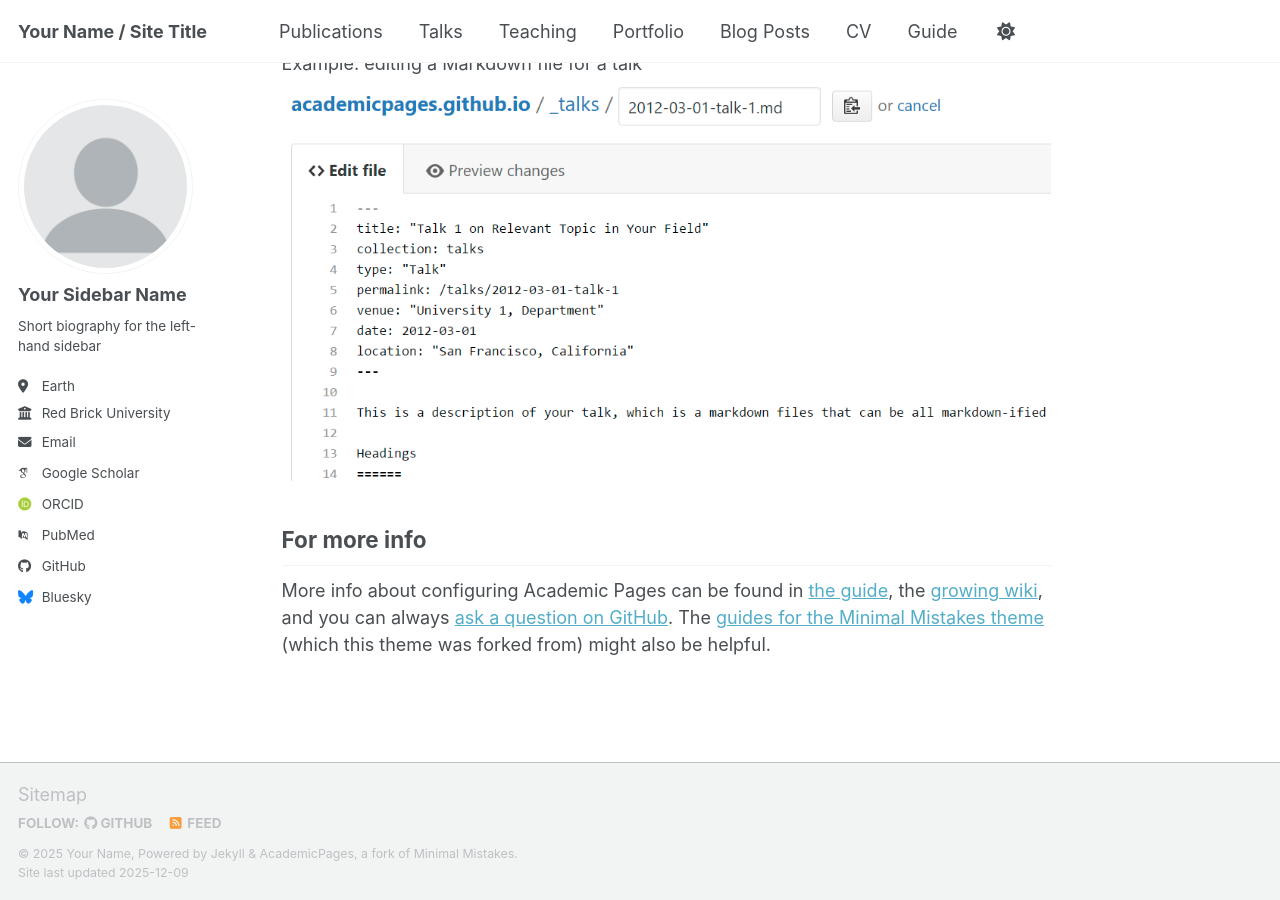
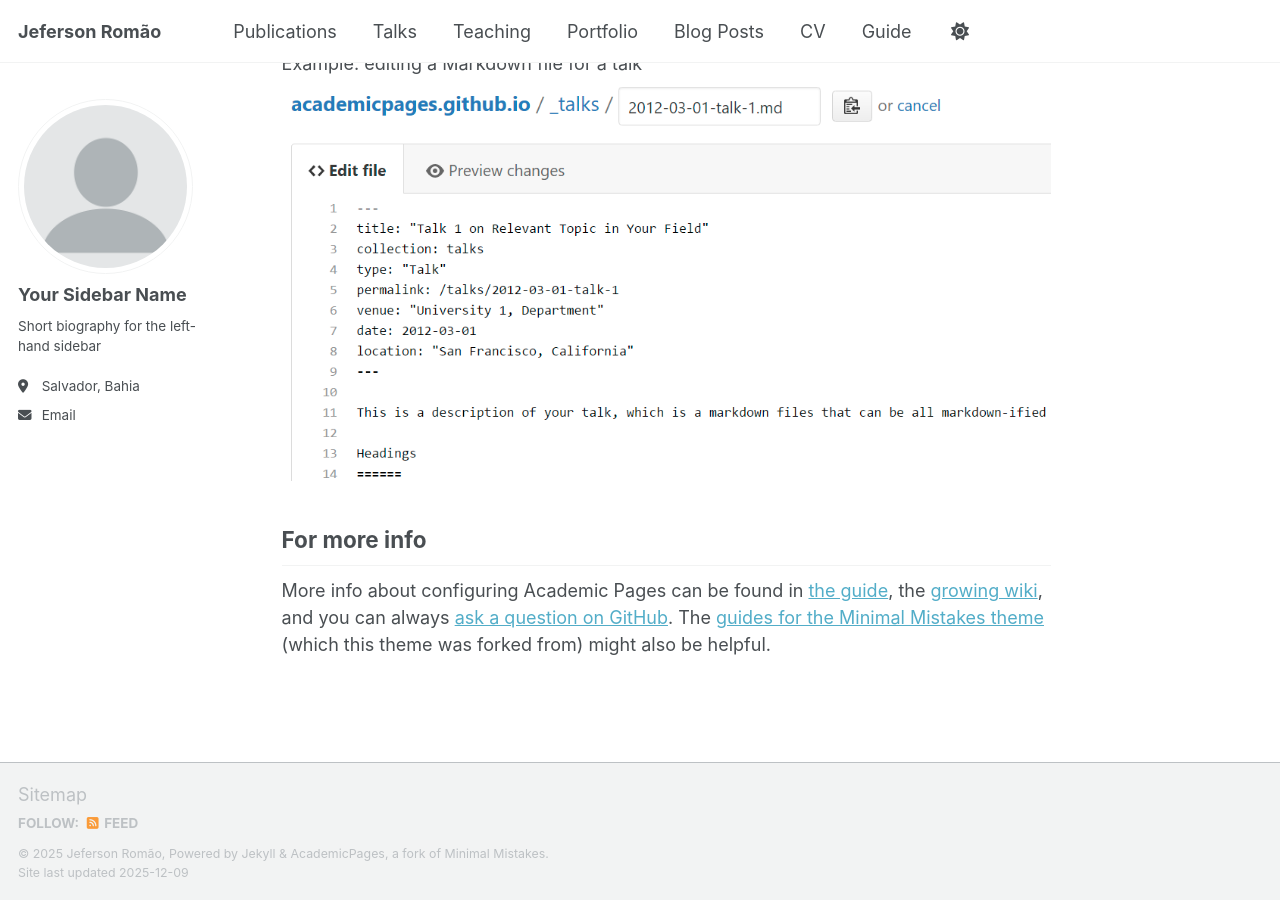
Before and after one commit to jefersonromao/jefersonromao.github.io, a Jekyll site: the page built from _pages/about.md, in a window 1280 px wide and 900 px high, scrolled down 2718 px. Built offline with Jekyll 4.4.1, drawn with Linux system fonts in a browser that asks for light colours; some web fonts are replaced; a script bundle is joined from its source files by our own code; library files that are not in the unit come from our copies.

Commit message:
Update _config.yml

```diff
--- a/_config.yml
+++ b/_config.yml
@@ -9,14 +9,14 @@
 # Basic Site Settings
 locale                   : "en-US"
 site_theme               : "default" # Currently available options are "default", "air"
-title                    : "Your Name / Site Title"
+title                    : "Jeferson Romão"
 title_separator          : "-"
-name                     : &name "Your Name"
+name                     : &name "Jeferson Romão"
 description              : &description "Your Name's academic portfolio"   # Update this with a general description of your site, this is the default if not overridden by a page
-url                      : https://academicpages.github.io # The base hostname & protocol for your site e.g. "https://[your GitHub username].github.io",
+url                      : https://jefersonromao.github.io # The base hostname & protocol for your site e.g. "https://[your GitHub username].github.io",
                                                            # or if you already have some other page hosted on Github then use "https://[your GitHub username].github.io/[Your Repo Name]"
 baseurl                  : "" # the subpath of your site, e.g. "/blog"
-repository               : "academicpages/academicpages.github.io"
+repository               : "jefersonromao/jefersonromao.github.io"
 
 # Site Author - The following control what appear as part of the author content on the side bar.
 #               If a field is blank the icon and link will not appear, otherwise it will be shown.
@@ -27,21 +27,21 @@
   name             : "Your Sidebar Name"
   pronouns         : # example: "she/her"
   bio              : "Short biography for the left-hand sidebar"
-  location         : "Earth"
-  employer         : "Red Brick University"
+  location         : "Salvador, Bahia"
+  employer         : # "Red Brick University"
   uri              : # URL
-  email            : "none@example.org"
+  email            : "jeferson.classes@gmail.com"
 
   # Academic websites
   academia         : # URL
   arxiv            : # URL - Update with the correct link to your profile
-  googlescholar    : "https://scholar.google.com/citations?user=PS_CX0AAAAAJ"
+  googlescholar    : # "https://scholar.google.com/citations?user=PS_CX0AAAAAJ"
   inspire-hep      : # URL
   impactstory      : # URL
-  orcid            : "https://orcid.org/yourorcidurl"
+  orcid            : # "https://orcid.org/yourorcidurl"
   semantic         : # URL
   ssrn             : # URL
-  pubmed           : "https://www.ncbi.nlm.nih.gov/pubmed/?term=john+snow"
+  pubmed           : # "https://www.ncbi.nlm.nih.gov/pubmed/?term=john+snow"
   researchgate     : # URL
   scopus           : # URL
   zotero           : # URL
@@ -51,13 +51,13 @@
   bitbucket        : # Username - Update with your username on the site
   codepen          : # Username
   dribbble         : # Username
-  github           : "academicpages"
+  github           : # "academicpages"
   kaggle           : # Username
   stackoverflow    : # User number or user number and name (i.e., use "1" or "1/jeff-atwood")
 
   # Social media
   artstation       : # Username
-  bluesky          : "bsky.app" # Replace this with you Bluesky username
+  bluesky          : # "bsky.app" # Replace this with you Bluesky username
   facebook         : # Username
   flickr           : # Username
   foursquare       : # Username
@@ -138,7 +138,7 @@
 
 # Social Sharing
 twitter:
-  username               : &twitter
+  username               : # &twitter
 facebook:
   username               :
   app_id                 :
```
